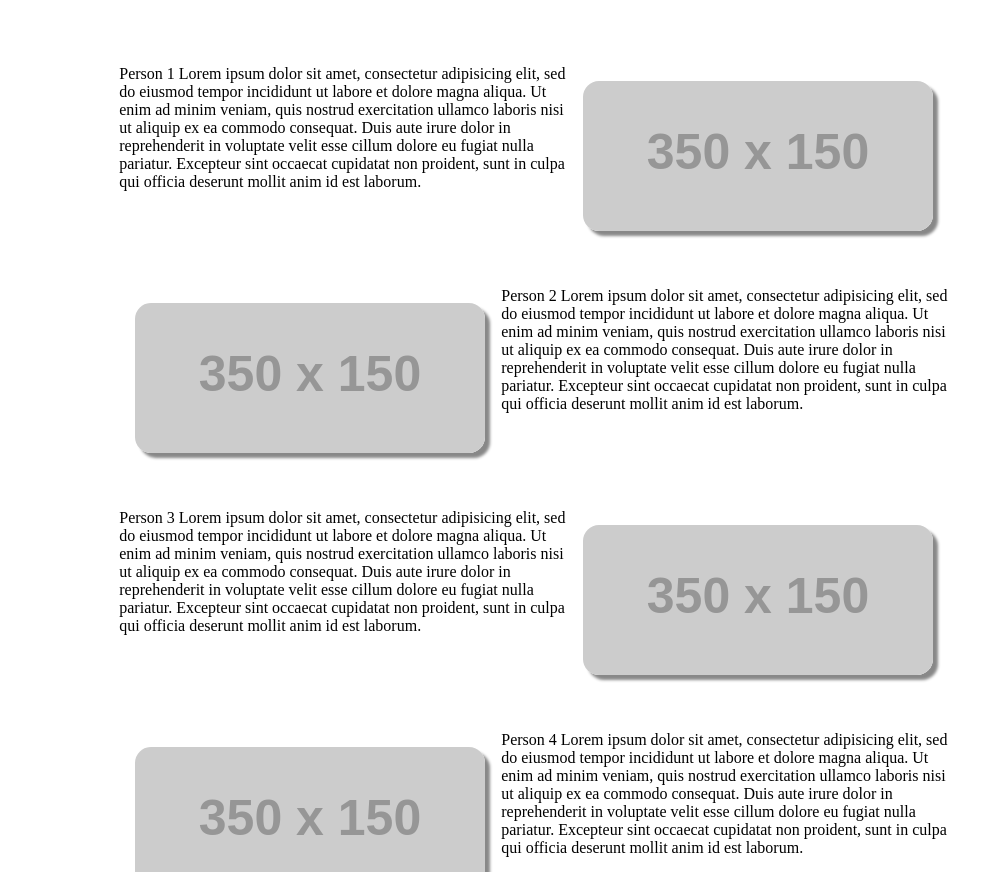
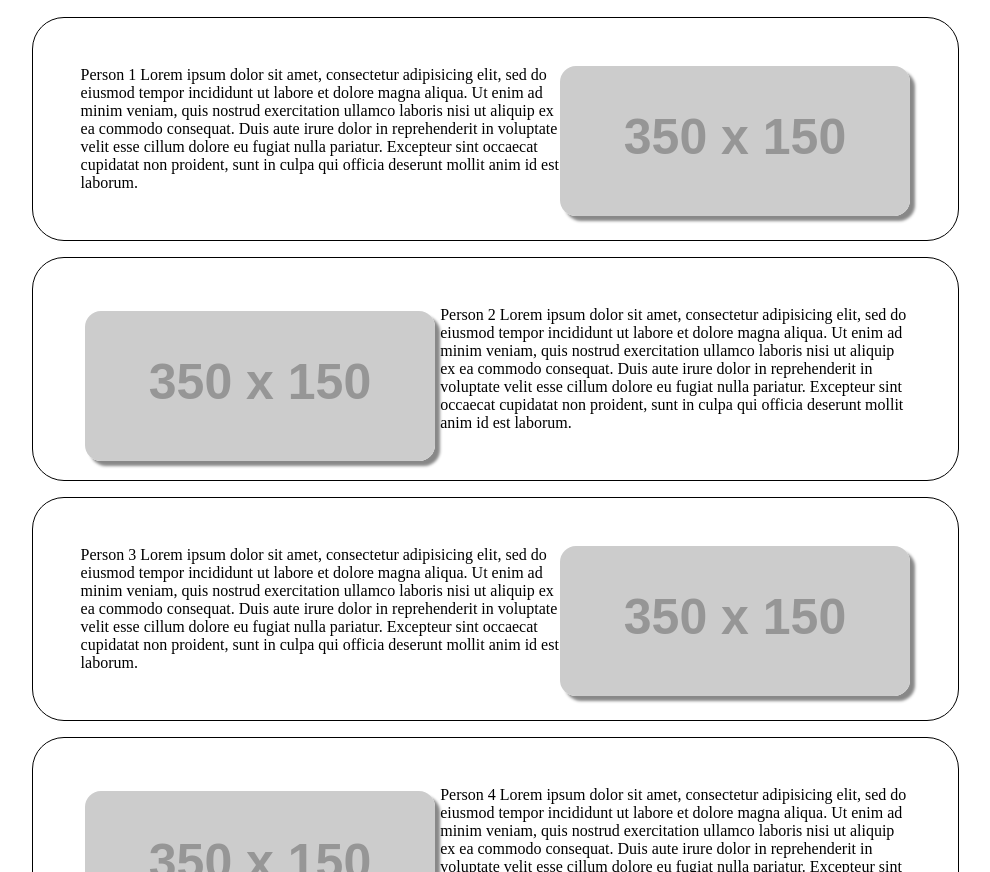
Before and after one commit to midfies/bill-splitter, a plain HTML site: page about_us.html in a window 1280 px wide. Shown: the part 80-952 px from the top of the page, without its empty margins (106-1096 px from the left). Drawn offline with Linux system fonts and the light colour scheme; placeholder pictures from the web are drawn by us.

Commit message:
css changes

```diff
--- a/about_us.css
+++ b/about_us.css
@@ -11,6 +11,7 @@ h1 {
   max-width: 60%;
   font-family: sans-serif;
   margin-bottom: .5em;
+  background-image: url(http://wallpapercave.com/wp/s7R41PL.jpg);
 }
 
 body {
@@ -24,25 +25,23 @@ img {
 #one {
   float: right;
   box-shadow: 5px 5px 3px #888888;
-  margin: 1em;
 }
 
 #two {
   float: left;
   box-shadow: 5px 5px 3px #888888;
-  margin: 1em;
+  margin: .3em;
 }
 
 #three {
   float: right;
   box-shadow: 5px 5px 3px #888888;
-  margin: 1em;
 }
 
 #four {
   float: left;
   box-shadow: 5px 5px 3px #888888;
-  margin: 1em;
+  margin: .3em;
 }
 
 img:hover {
@@ -53,6 +52,16 @@ p {
   padding: 3em;
   font-size: 1em;
   max-width: 80%;
+  border: 1px solid black;
+  border-radius: 2em;
+  margin: 1em;
+}
+
+p:hover {
+  background-color: cyan;
+  background-image: url(http://wallpapercave.com/wp/oKeqrBc.jpg);
+  z-index: -1;
+  color: white;
 }
 
 footer {
--- a/home.css
+++ b/home.css
@@ -12,6 +12,7 @@ header {
   box-shadow: 5px 5px 3px #888888;
   border-radius: 1em;
   max-width: 60%;
+  background-image: url(http://wallpapercave.com/wp/s7R41PL.jpg);
 }
 
 body {
@@ -28,7 +29,7 @@ p {
   border-radius: 1em;
   margin: 2em;
   position: relative;
-  left: 7.5em;
+  left: 8em;
 }
 
 form {
@@ -57,4 +58,5 @@ footer {
   background-color: darkgray;
   font-size: 1.2em;
   border-radius: 1em;
+  max-width: 60%;
 }
```
